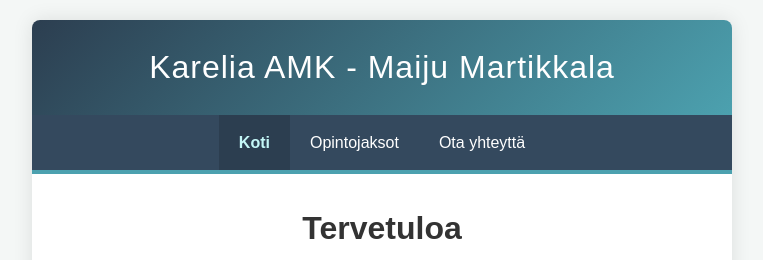
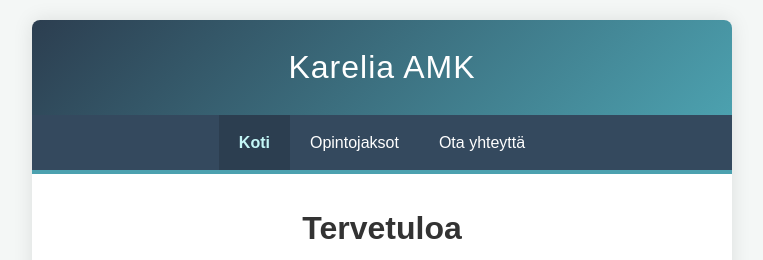
Before and after one commit to maijujk/HTML-ja-CSS-alkuun, a plain HTML site: page index.html in a window 1280 px wide. Shown: the top 260 px of the page, without its empty margins (258-1021 px from the left). Drawn offline with Linux system fonts and the light colour scheme.

Commit message:
Update header title

```diff
--- a/index.html
+++ b/index.html
@@ -9,7 +9,7 @@
   <body>
     <div id="container">
       <div id="header">
-        <h1>Karelia AMK - Maiju Martikkala</h1>
+        <h1>Karelia AMK</h1>
       </div>
       <div id="nav">
         <ul>
```
